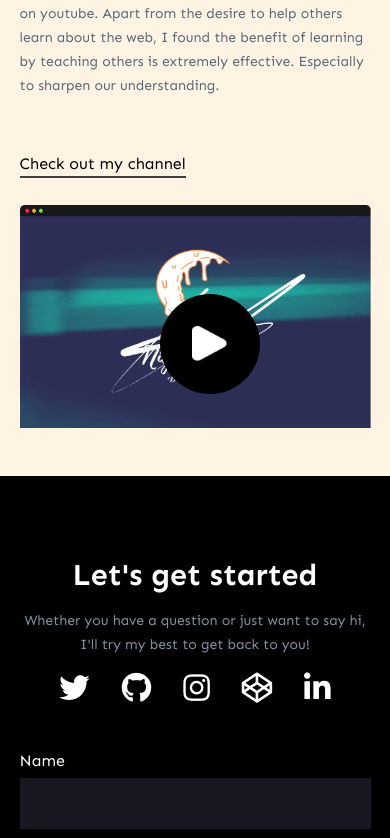
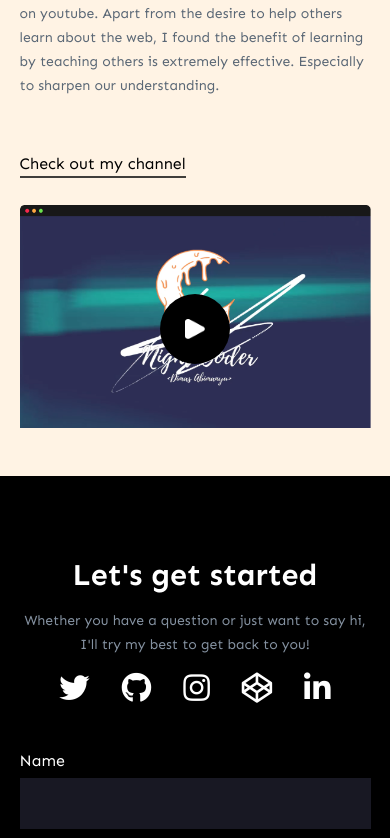
Before and after one commit to dimasabimanyy/react-portfolio, a React (Create React App) app: page / in a window 390 px wide. Shown: the part 6657-7495 px from the top of the page. Built offline with nearby package versions, Linux system fonts and the light colour scheme; a web font is replaced by a local one.

Commit message:
fix issue responsive on youtube section and embedded video

```diff
--- a/src/style/App.css
+++ b/src/style/App.css
@@ -1445,7 +1445,6 @@ header:after {
   margin: auto auto;
   position: fixed;
   z-index: 99999 !important;
-  background: #000000a2;
   transition: 0.3s ease;
 }
 
@@ -1456,7 +1455,7 @@ header:after {
   position: relative;
   width: 100%;
   height: 100%;
-  background: #000000c7;
+  background: #000000de;
 }
 
 .youtube-video-wrap .close-modal {
@@ -1626,6 +1625,10 @@ footer a i {
   #youtube .youtube-text p {
     margin: 1rem 0 3.5rem;
   }
+  .youtube-video .youtube-box {
+    width: 80%;
+    height: 50%;
+  }
   #contact .contact-heading {
     text-align: center;
   }
@@ -1692,6 +1695,22 @@ footer a i {
   #skillSet .skillSet-bottom .slide-tech img {
     width: 100%;
   }
+  #youtube .youtube-image .play-button {
+    width: 70px;
+    height: 70px;
+  }
+  #youtube .youtube-image .play-button .play-it {
+    width: 20px;
+    height: 20px;
+  }
+  .youtube-video .close-modal {
+    right: 30px;
+    top: 30px;
+  }
+  .youtube-video .youtube-box {
+    width: 90%;
+    height: 40%;
+  }
   #contact {
     margin: 1rem 0;
   }
--- a/src/style/App.scss
+++ b/src/style/App.scss
@@ -551,7 +551,6 @@ header {
   margin: auto auto;
   position: fixed;
   z-index: 99999 !important;
-  background: #000000a2;
   transition: 0.3s ease;
   &-wrap {
     display: flex;
@@ -560,7 +559,7 @@ header {
     position: relative;
     width: 100%;
     height: 100%;
-    background: #000000c7;
+    background: #000000de;
     .close-modal {
       position: absolute;
       right: 80px;
--- a/src/style/_responsive.scss
+++ b/src/style/_responsive.scss
@@ -57,6 +57,13 @@
           margin: 1rem 0 3.5rem;
         }
       }
+    }
+  }
+
+  .youtube-video {
+    .youtube-box {
+      width: 80%;
+      height: 50%;
     }
   }
 
@@ -167,6 +174,32 @@
     }
   }
 
+  #youtube {
+    .youtube {
+      &-image {
+        .play-button {
+          width: 70px;
+          height: 70px;
+          .play-it {
+            width: 20px;
+            height: 20px;
+          }
+        }
+      }
+    }
+  }
+
+  .youtube-video {
+    .close-modal {
+      right: 30px;
+      top: 30px;
+    }
+    .youtube-box {
+      width: 90%;
+      height: 40%;
+    }
+  }
+
   #contact {
     margin: 1rem 0;
     .contact {
```
Also changed, not shown: 1 other file (tests, documents, lock files or other folders).
